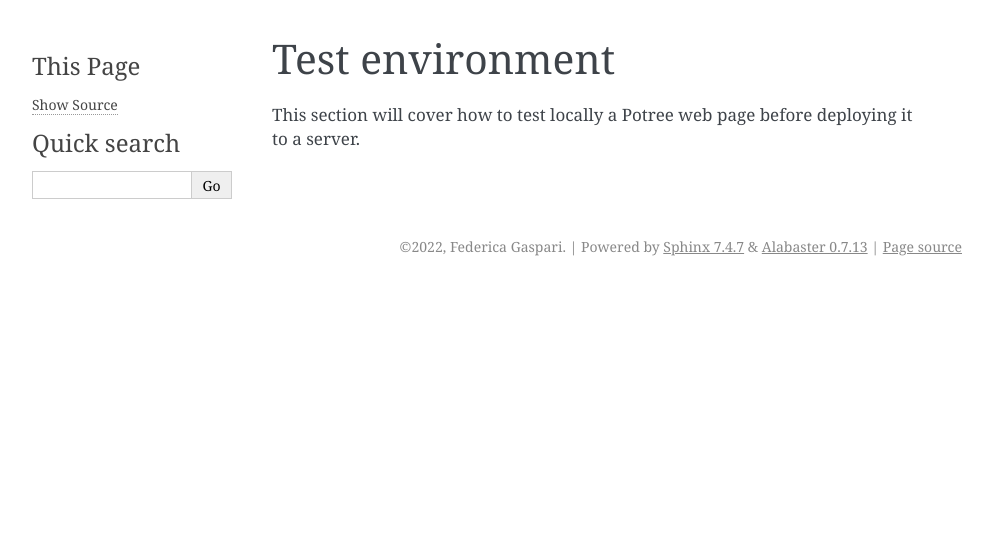
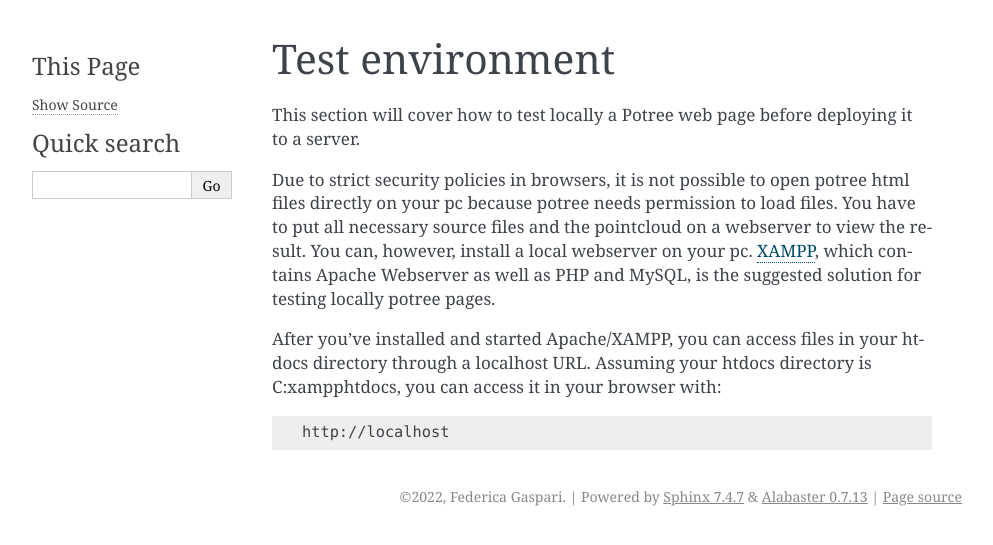
Before and after one commit to Tars4815/potree-templates, a Sphinx documentation site: the page built from docs/pages/test.rst, in a window 1280 px wide. Shown: the top 545 px of the page, without its empty margins (148-1141 px from the left). Built offline with Sphinx 7.4.7, drawn with Linux system fonts in a browser that asks for light colours.

Commit message:
Updated pages

```diff
--- a/docs/pages/potree.rst
+++ b/docs/pages/potree.rst
@@ -11,8 +11,8 @@ There are 3 ways for accessing Potree:
 * **Potree Converter**: Convert your point cloud to the Potree format (https://github.com/potree/PotreeConverter/releases)
 * **Potree Develop**: Edit and develop several potree examples (https://github.com/potree/potree/)
 
-Project Credits
-+++++++++++++++
+
+**Project Credits**
 
 * The multi-res-octree algorithms used by this viewer were developed at the Vienna University of Technology by Michael Wimmer and Claus Scheiblauer as part of the `Scanopy Project <http://www.cg.tuwien.ac.at/research/projects/Scanopy/>`__.
 * `Three.js <https://github.com/mrdoob/three.js>`__, the WebGL 3D rendering library on which potree is built.
--- a/docs/pages/test.rst
+++ b/docs/pages/test.rst
@@ -5,3 +5,17 @@ Test environment
 ==================
 
 This section will cover how to test locally a Potree web page before deploying it to a server.
+
+Due to strict security policies in browsers, it is not possible to open potree html files directly on your pc because potree needs permission to load files.
+You have to put all necessary source files and the pointcloud on a webserver to view the result.
+You can, however, install a local webserver on your pc.
+`XAMPP <https://www.apachefriends.org/index.html>`__, which contains Apache Webserver as well as PHP and MySQL, is the suggested solution for testing locally potree pages.
+
+After you've installed and started Apache/XAMPP, you can access files in your htdocs directory through a localhost URL. Assuming your htdocs directory is C:\xampp\htdocs, you can access it in your browser with:
+
+..
+
+
+.. code-block:: html
+
+   http://localhost
```
Also changed, not shown: 9 other files.
